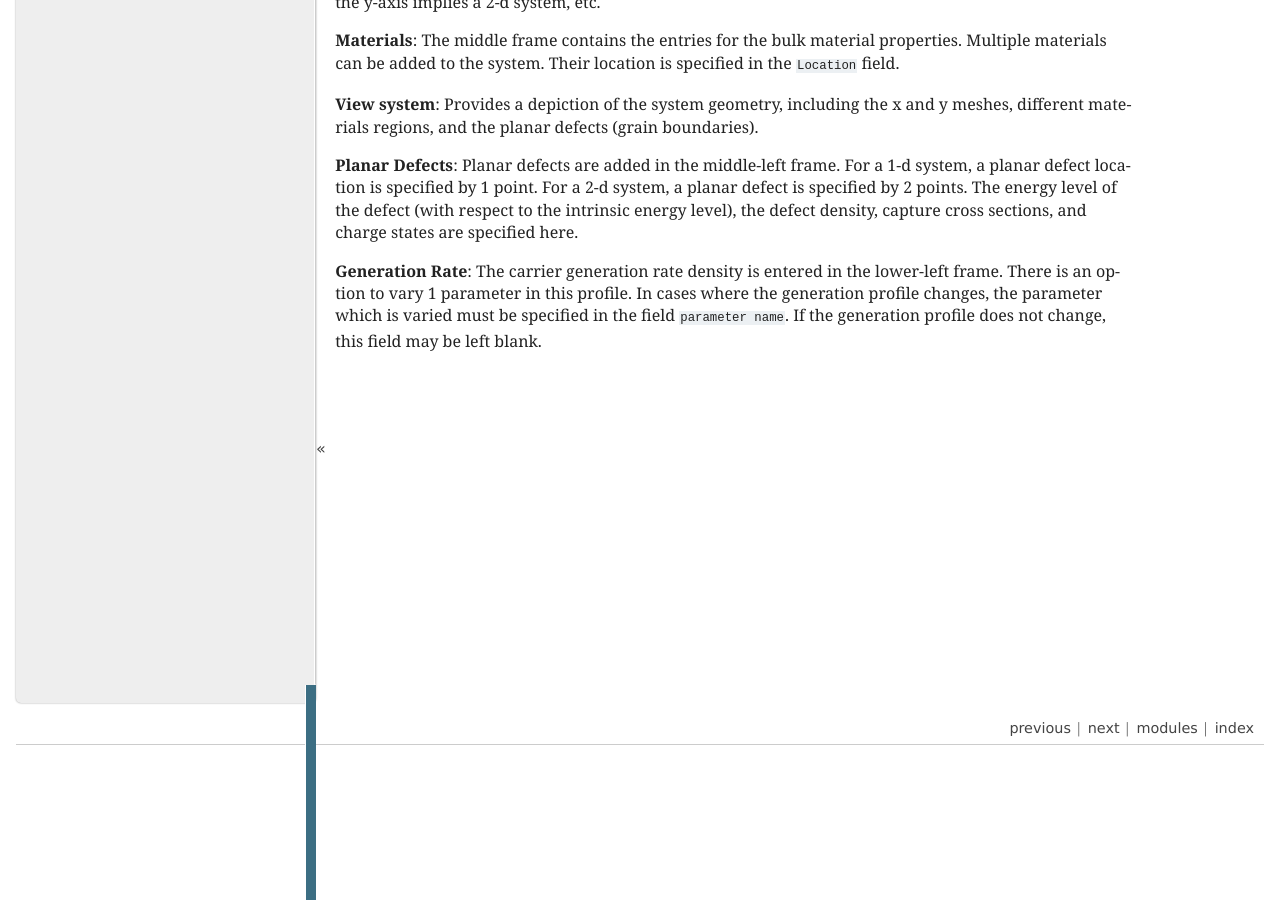
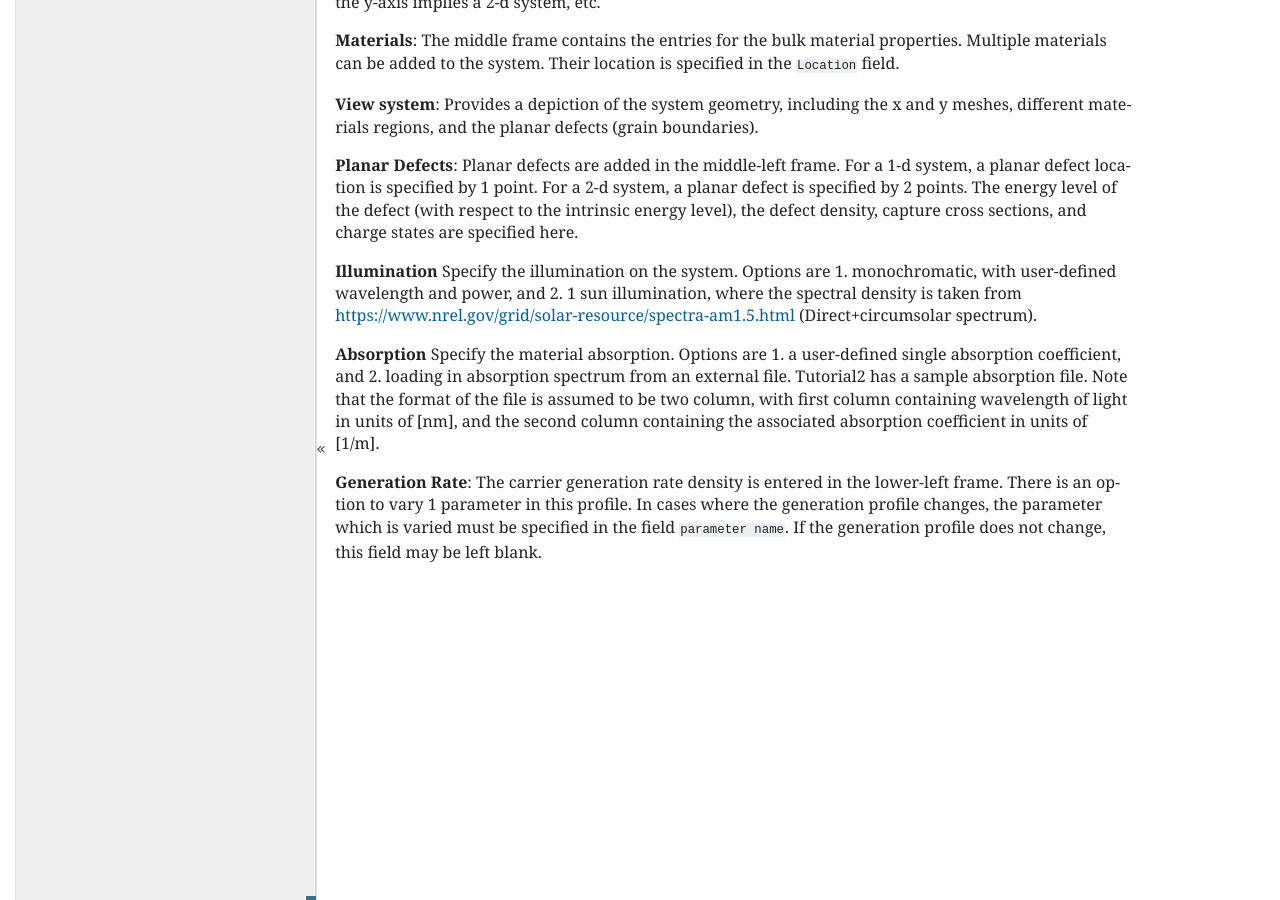
Before and after one commit to usnistgov/sesame, a Sphinx documentation site: the page built from doc/gui/system.rst, in a window 1280 px wide and 900 px high, scrolled down 645 px. Built offline with Sphinx 7.4.7, drawn with Linux system fonts in a browser that asks for light colours; formulas are drawn with MathJax 3.

Commit message:
Add files via upload
Updated GUI system graphic and documentation to include description of illumination and absorption input.

```diff
--- a/doc/gui/system.rst
+++ b/doc/gui/system.rst
@@ -22,5 +22,11 @@ Provides a depiction of the system geometry, including the x and y meshes, diffe
 **Planar Defects**:
 Planar defects are added in the middle-left frame.  For a 1-d system, a planar defect location is specified by 1 point.  For a 2-d system, a planar defect is specified by 2 points.  The energy level of the defect (with respect to the intrinsic energy level), the defect density, capture cross sections, and charge states are specified here.
 
+**Illumination**
+Specify the illumination on the system.  Options are 1. monochromatic, with user-defined wavelength and power, and 2. 1 sun illumination, where the spectral density is taken from https://www.nrel.gov/grid/solar-resource/spectra-am1.5.html (Direct+circumsolar spectrum).
+
+**Absorption**
+Specify the material absorption.  Options are 1. a user-defined single absorption coefficient, and 2. loading in absorption spectrum from an external file.  Tutorial2 has a sample absorption file.  Note that the format of the file is assumed to be two column, with first column containing wavelength of light in units of [nm], and the second column containing the associated absorption coefficient in units of [1/m].
+
 **Generation Rate**:
 The carrier generation rate density is entered in the lower-left frame.  There is an option to vary 1 parameter in this profile.  In cases where the generation profile changes, the parameter which is varied must be specified in the field ``parameter name``.  If the generation profile does not change, this field may be left blank.
```
Also changed, not shown: doc/gui/system.png (added).
